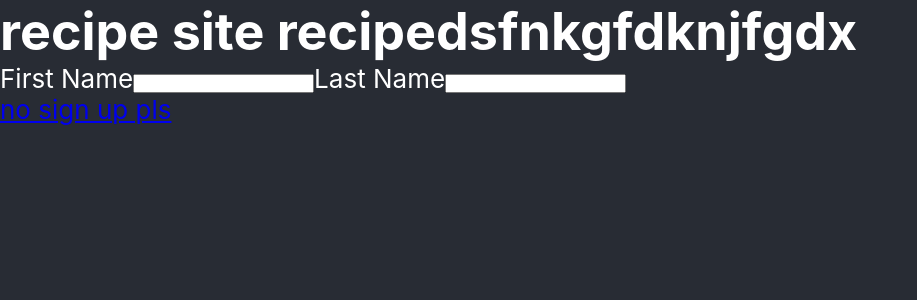
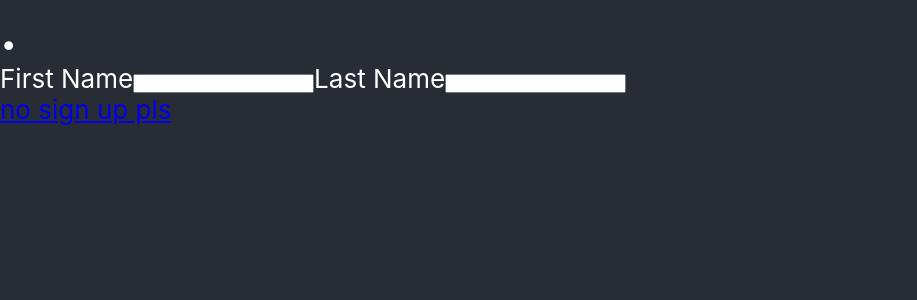
Before and after one commit to taylorfriesen6/front-end, a React (Create React App) app: page /signup in a window 1280 px wide. Shown: the top 300 px of the page, without its empty margins (0-917 px from the left). Built offline with nearby package versions, Linux system fonts and the light colour scheme.

Commit message:
updateidk

```diff
--- a/src/SignUp.js
+++ b/src/SignUp.js
@@ -75,7 +75,7 @@ export default function SignUp() {
 
 return(
     <div className='signup'>
-        <h1>recipe site recipedsfnkgfdknjfgdx</h1>
+        <h1>.</h1>
 
 
         <SignUpForm
```
